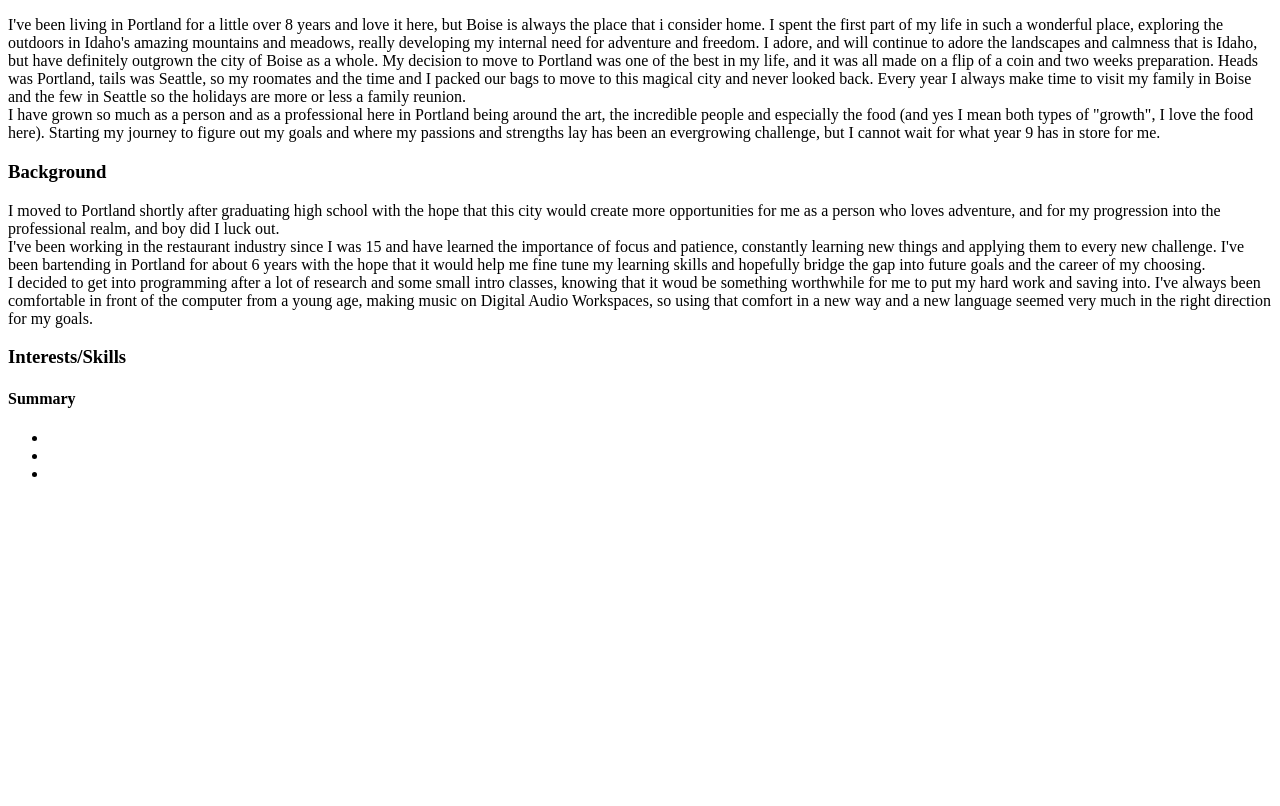
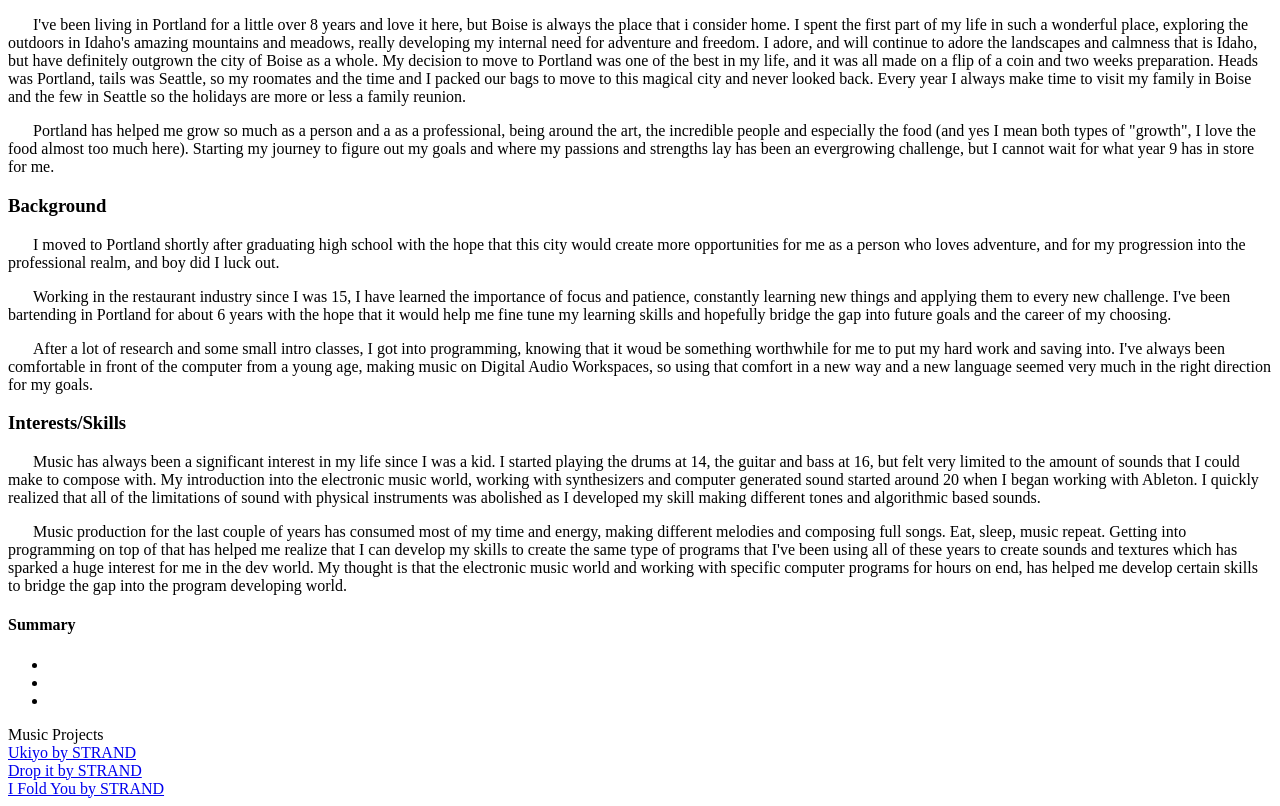
Before and after one commit to HarrisonStrand/landing-page, a plain HTML site: page index.html in a window 1280 px wide. Shown: the part 1469-2275 px from the top of the page. Before the commit the page ends 1968 px from the top, so only its background shows below. Drawn offline with Linux system fonts and the light colour scheme.

Commit message:
add interests/skills description and footer links to music projects

```diff
--- a/CSS/styles.css
+++ b/CSS/styles.css
@@ -0,0 +1,3 @@
+p {
+  text-indent: 25px;
+}
--- a/index.html
+++ b/index.html
@@ -1,6 +1,7 @@
 <!DOCTYPE html>
 <html lang="en">
 <head>
+  <link href="css/styles.css" rel="stylesheet" type="text/css">
   <title>-Harrison Strand-</title>
 </head>
 <body>
@@ -14,53 +15,43 @@
       <li>
         <a href="https://harrisonstrand.github.io/my-first-webpage/" target="_blank">My First Webpage</a>
       </li>
-        <p>This was my first attempt at creating a webpage using HTML and a little bit of CSS. I created live links to navigate to my favorite things and places, as well as to navigate to the Epicodus home page.
-        </p>
+        <p>This was my first attempt at creating a webpage using HTML and a little bit of CSS. I created live links to navigate to my favorite things and places, as well as to navigate to the Epicodus home page.</p>
           <li>
         <a href="https://github.com/HarrisonStrand/cupcake-website.git" target="_blank">SPRANKLZ</a>
       </li>
-        <p>This was a very fun collaborative project making a mock cupcake website. We used HTML to write a description and title of our website, and then CSS to style the color of text and align all of our cupcake picture examples.
-        </p>
+        <p>This was a very fun collaborative project making a mock cupcake website. We used HTML to write a description and title of our website, and then CSS to style the color of text and align all of our cupcake picture examples.</p>
       <li>
-        <a href="https://github.com/HarrisonStrand/Animal-Shelter.git" target="_blank">Animal Shelter</a>
+        <a href="https://github.com/HarrisonStrand/Animal-Shelter.git" target="_blank">Animals Bizzare</a>
       </li>
-        <p>In this project, my partners and I created a mock pet adoption site with exotic animals and a little back story about them using HTML and CSS. We learned about floating and different types of alignment to section each animal in a list with a corresponding picture next to the description.
-        </p>
+        <p>In this project, my partners and I created a mock pet adoption site with exotic animals and a little back story about them using HTML and CSS. We learned about floating and different types of alignment to section each animal in a list with a corresponding picture next to the description.</p>
 
       <li>
         <a href="https://github.com/HarrisonStrand/wiki.git" target="_blank">Recreating Wikipedia</a>
       </li>
-        <p>This project was a major challenge for us new devs. We tried our best to recreate the Wikipedia homepage with HTML, CSS and Bootstrap. We created and aligned a navigation bar as well as specified links for our top nav row. It was very interesting comparing code and seeing how complicated certain professional and stable proffesional websites can be.
-        </p>
+        <p>This project was a major challenge for us new devs. We tried our best to recreate the Wikipedia homepage with HTML, CSS and Bootstrap. We created and aligned a navigation bar as well as specified links for our top nav row. It was very interesting comparing code and seeing how complicated certain professional and stable proffesional websites can be.</p>
       <li>
         <a href="https://github.com/HarrisonStrand/week-in-review.git" target="_blank">Bootstrap Practice</a>
       </li>
-        <p>When the week was almost done, we followed along in a lesson to see all of the amazing things that bootstrap can do to style and polish your HTML file. This was a great example of trying out different bootstrap alerts and colors, as well as different ways to contain elements in your project.
-        </p>
+        <p>When the week was almost done, we followed along in a lesson to see all of the amazing things that bootstrap can do to style and polish your HTML file. This was a great example of trying out different bootstrap alerts and colors, as well as different ways to contain elements in your project.</p>
     </ol>
   </div>
   <div class="about-me">
     <h3>About Me</h3>
-      <p>I've been living in Portland for a little over 8 years and love it here, but Boise is always the place that i consider home. I spent the first part of my life in such a wonderful place, exploring the outdoors in Idaho's amazing mountains and meadows, really developing my internal need for adventure and freedom. I adore, and will continue to adore the landscapes and calmness that is Idaho, but have definitely outgrown the city of Boise as a whole. My decision to move to Portland was one of the best in my life, and it was all made on a flip of a coin and two weeks preparation. Heads was Portland, tails was Seattle, so my roomates and the time and I packed our bags to move to this magical city and never looked back. Every year I always make time to visit my family in Boise and the few in Seattle so the holidays are more or less a family reunion.
-      <br>
-      I have grown so much as a person and as a professional here in Portland being around the art, the incredible people and especially the food (and yes I mean both types of "growth", I love the food here). Starting my journey to figure out my goals and where my passions and strengths lay has been an evergrowing challenge, but I cannot wait for what year 9 has in store for me.
-        </p>
+        <p>I've been living in Portland for a little over 8 years and love it here, but Boise is always the place that i consider home. I spent the first part of my life in such a wonderful place, exploring the outdoors in Idaho's amazing mountains and meadows, really developing my internal need for adventure and freedom. I adore, and will continue to adore the landscapes and calmness that is Idaho, but have definitely outgrown the city of Boise as a whole. My decision to move to Portland was one of the best in my life, and it was all made on a flip of a coin and two weeks preparation. Heads was Portland, tails was Seattle, so my roomates and the time and I packed our bags to move to this magical city and never looked back. Every year I always make time to visit my family in Boise and the few in Seattle so the holidays are more or less a family reunion.</p>
+        <p>Portland has helped me grow so much as a person and a as a professional, being around the art, the incredible people and especially the food (and yes I mean both types of "growth", I love the food almost too much here). Starting my journey to figure out my goals and where my passions and strengths lay has been an evergrowing challenge, but I cannot wait for what year 9 has in store for me. </p>
   </div>
   <div class="background">
     <h3>Background</h3>
-      <p>I moved to Portland shortly after graduating high school with the hope that this city would create more opportunities for me as a person who loves adventure, and for my progression into the professional realm, and boy did I luck out.
-      <br>
-      I've been working in the restaurant industry since I was 15 and have learned the importance of focus and patience, constantly learning new things and applying them to every new challenge. I've been bartending in Portland for about 6 years with the hope that it would help me fine tune my learning skills and hopefully bridge the gap into future goals and the career of my choosing.
-      <br>
-      I decided to get into programming after a lot of research and some small intro classes, knowing that it woud be something worthwhile for me to put my hard work and saving into. I've always been comfortable in front of the computer from a young age, making music on Digital Audio Workspaces, so using that comfort in a new way and a new language seemed very much in the right direction for my goals.
+        <p>I moved to Portland shortly after graduating high school with the hope that this city would create more opportunities for me as a person who loves adventure, and for my progression into the professional realm, and boy did I luck out.</p>
 
-      </p>
+        <p>Working in the restaurant industry since I was 15, I have learned the importance of focus and patience, constantly learning new things and applying them to every new challenge. I've been bartending in Portland for about 6 years with the hope that it would help me fine tune my learning skills and hopefully bridge the gap into future goals and the career of my choosing.</p>
+
+        <p>After a lot of research and some small intro classes, I got into programming, knowing that it woud be something worthwhile for me to put my hard work and saving into. I've always been comfortable in front of the computer from a young age, making music on Digital Audio Workspaces, so using that comfort in a new way and a new language seemed very much in the right direction for my goals.</p>
   </div>
   <div class="interests">
     <h3>Interests/Skills</h3>
-      <p>
-
-      </p>
+      <p>Music has always been a significant interest in my life since I was a kid. I started playing the drums at 14, the guitar and bass at 16, but felt very limited to the amount of sounds that I could make to compose with. My introduction into the electronic music world, working with synthesizers and computer generated sound started around 20 when I began working with Ableton. I quickly realized that all of the limitations of sound with physical instruments was abolished as I developed my skill making different tones and algorithmic based sounds.</p>
+      <p>Music production for the last couple of years has consumed most of my time and energy, making different melodies and composing full songs. Eat, sleep, music repeat. Getting into programming on top of that has helped me realize that I can develop my skills to create the same type of programs that I've been using all of these years to create sounds and textures which has sparked a huge interest for me in the dev world. My thought is that the electronic music world and working with specific computer programs for hours on end, has helped me develop certain skills to bridge the gap into the program developing world.</p>
   </div>
   <div class="summary">
     <h4>Summary</h4>
@@ -76,5 +67,11 @@
         </li>
       </ul>
   </div>
+  <div>
+    <footer>Music Projects</footer>
+    <footer><a href="https://soundcloud.com/strand_music/ukiyo" target="_blank">Ukiyo by STRAND</a> </footer>
+    <footer><a href="https://soundcloud.com/strand_music/intrasol-drop-it-strand-remix-1" target="_blank">Drop it by STRAND</a> </footer>
+    <footer><a href="https://soundcloud.com/strand_music/elder-island-i-fold-you-strand-remix" target="_blank">I Fold You by STRAND</a> </footer>
+  </div>
 </body>
 </html>
```
